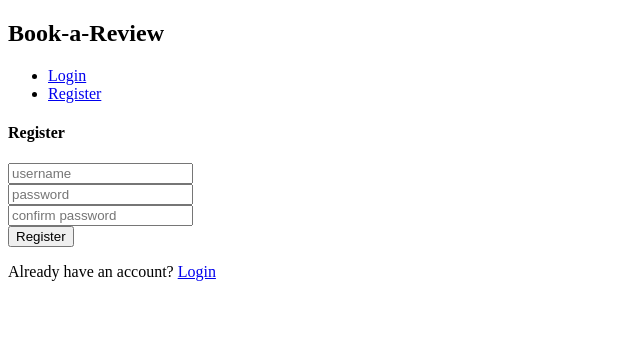
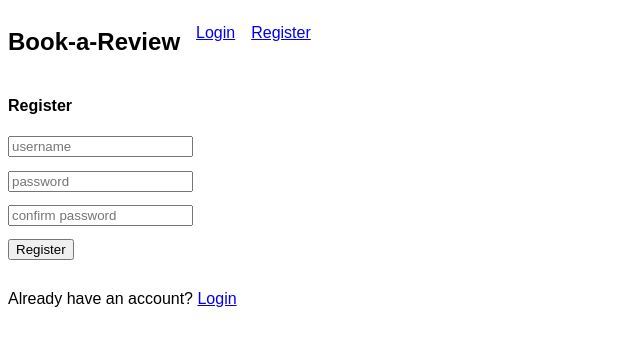
Before and after one commit to Hippl-Eric/Review-a-Book, a Flask app: page /register in a window 1280 px wide. Shown: the top 346 px of the page, without its empty margins (0-640 px from the left). Run offline with Flask 2, Linux system fonts and the light colour scheme.

Commit message:
Site stylesheet added, code complete, TODO: readme, video, submit

```diff
--- /dev/null
+++ b/static/styles.css
@@ -0,0 +1,37 @@
+html {
+    font-family: Arial, Helvetica, sans-serif;
+}
+
+ul {
+    padding: 0;
+}
+
+input {
+    margin-bottom: 1em;
+}
+
+@media only screen and (min-width: 350px) {
+    .site-navbar {
+        display: flex;
+        flex-direction: row;
+    }
+}
+
+.nav-links > ul {
+    display: flex;
+    flex-direction: row;
+    list-style-type: none;
+
+}
+
+.nav-links > ul > li {
+    margin-left: 1em;
+}
+
+table, th, td {
+    border: 1px solid black;
+}
+
+th, td {
+    padding: 0.5em;
+}
--- a/templates/layout.html
+++ b/templates/layout.html
@@ -4,12 +4,11 @@
     <head>
         <meta charset="utf-8">
         <meta name="viewport" content="width=device-width, initial-scale=1.0, shrink-to-fit=no">
-        <meta name="keywords" content="">
+        <meta name="keywords" content="Review, book">
         <meta name="author" content="Eric Hippler">
-        <meta name="description" content="">
+        <meta name="description" content="Book review website">
 
-        <!-- <link rel="stylesheet" href="styles.css"> -->
-        <!-- <script src="script.js"></script> -->
+        <link rel="stylesheet" type="text/css" href="{{ url_for('static', filename='styles.css') }}">
 
         <title>Books{% block title %}{% endblock %}</title>
     </head>
@@ -18,8 +17,9 @@
         </header>
 
         <nav>
-            <div class="navbar">
+            <div class="site-navbar">
                 <h1>Book-a-Review</h1>
+                <div class="nav-links">
                     {% if session["user_id"] %}
                         <ul>
                             <li><a href="{{ url_for('logout') }}">Logout</a></li>
@@ -31,6 +31,7 @@
                         </ul>
                     {% endif %}
                 </div>
+            </div>
         </nav>
 
         <main>
--- a/templates/search-results.html
+++ b/templates/search-results.html
@@ -20,7 +20,6 @@
             {% for book in results %}
                 <tr>
                     <td><a href="{{ url_for('book_info', isbn=book[0]) }}">{{ book[0] }}</a></td>
-
                     {% for col in book[1:] %}
                         <td>{{ col }}</td>
                     {% endfor %}
```
Lines whose indentation alone changed are shown as unchanged.
